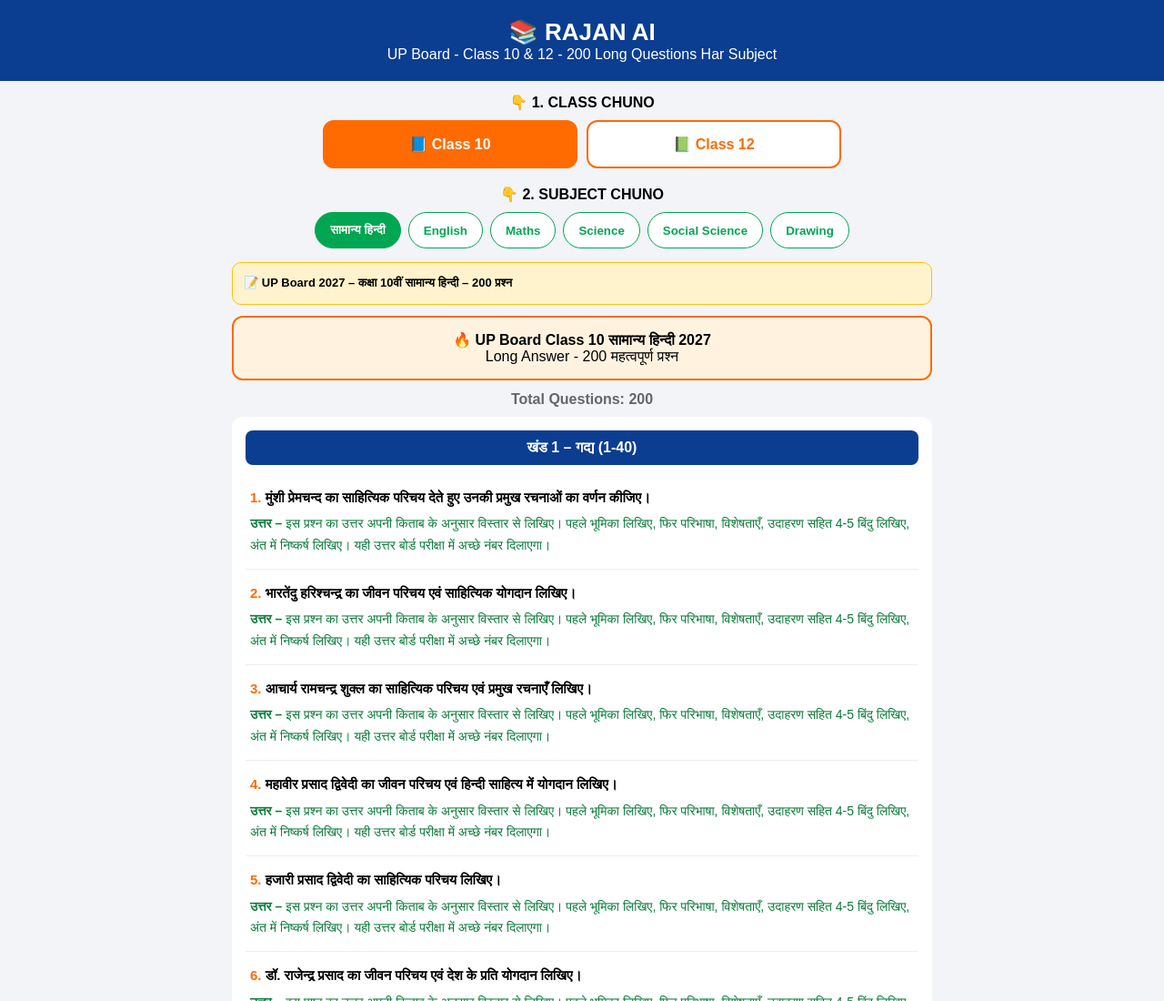
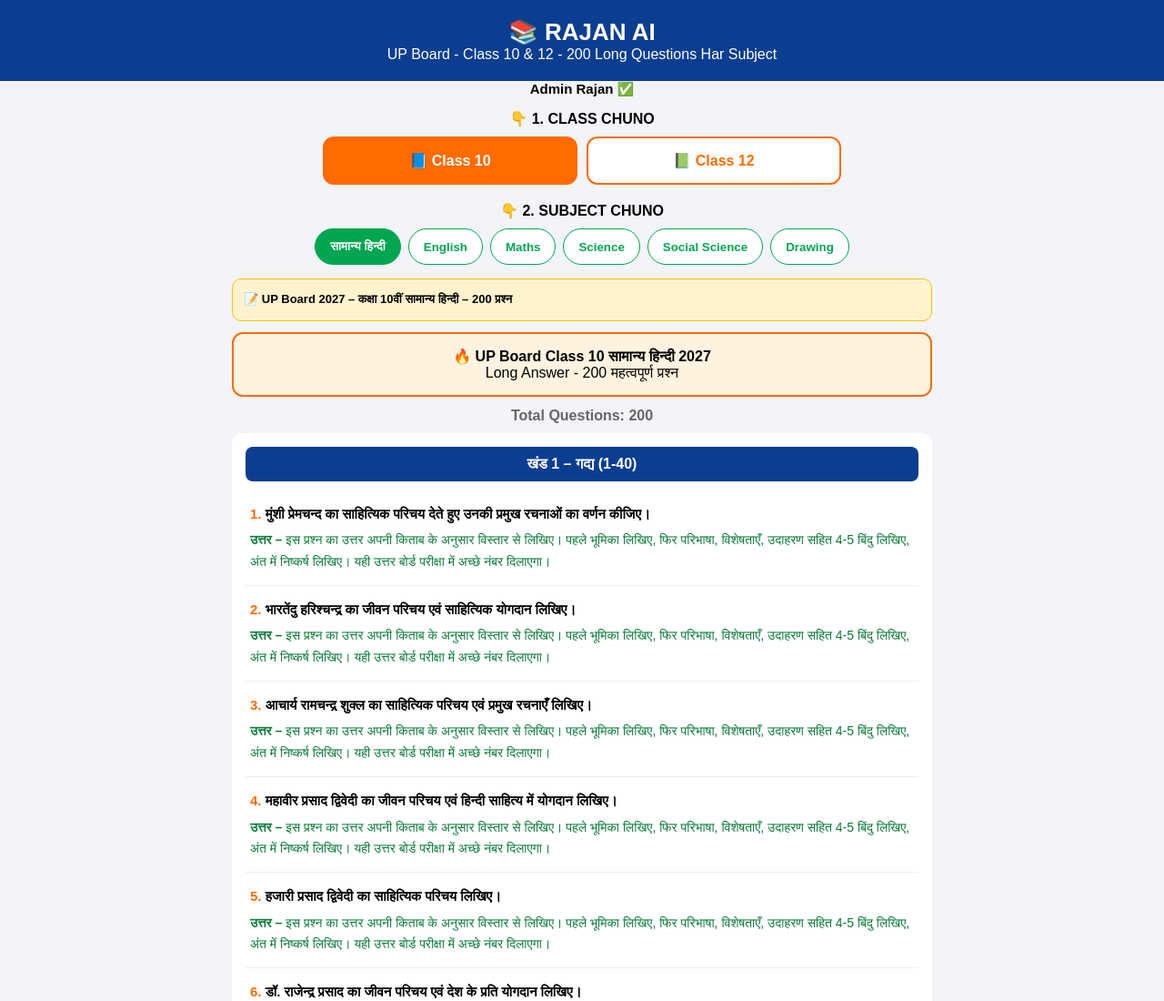
Before and after one commit to kambojrajankamboj001/rajan-ai-previous-paper, a plain HTML site: page index.html in a window 1280 px wide. Shown: the top 1100 px of the page at 91% size. Drawn offline with Linux system fonts and the light colour scheme.

Commit message:
Update index.html

```diff
--- a/index.html
+++ b/index.html
@@ -28,6 +28,7 @@ body{background:#f2f4f8}
 </head>
 <body>
 <div class="top"><h1>📚 RAJAN AI</h1><p>UP Board - Class 10 & 12 - 200 Long Questions Har Subject</p></div>
+  <div style="text-align:center;color:black;font-size:15px;font-weight:bold;">Admin Rajan ✅</div>
 <div class="label">👇 1. CLASS CHUNO</div>
 <div class="class-box"><button class="class-btn active" id="c10-btn">📘 Class 10</button><button class="class-btn" id="c12-btn">📗 Class 12</button></div>
 <div class="label">👇 2. SUBJECT CHUNO</div>
```
